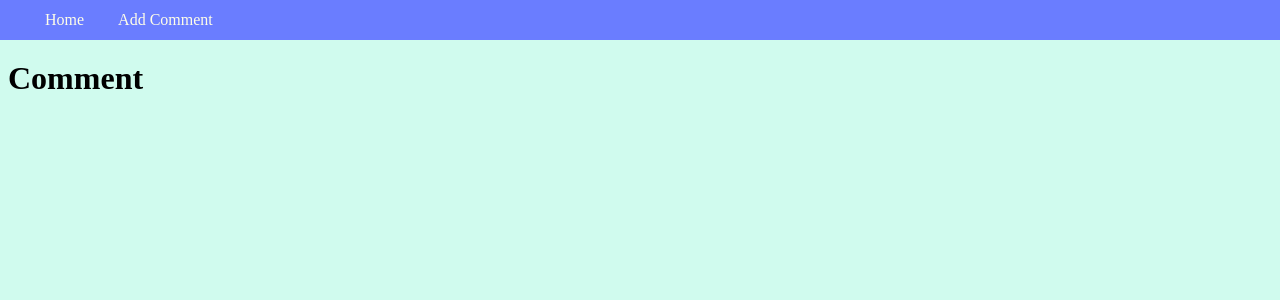
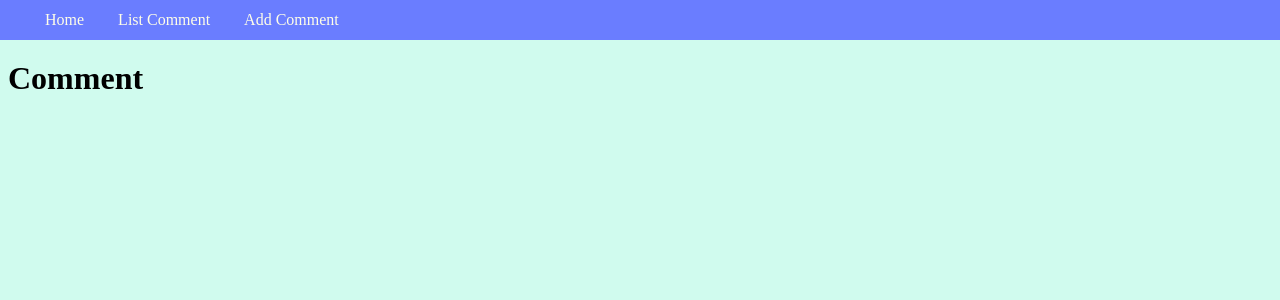
Before and after one commit to Malik-Al/Blog-new_02, a Django app: page /comment/ in a window 1280 px wide. Shown: the top 300 px of the page. Run offline with Django 3.2, Linux system fonts and the light colour scheme; data that the repository does not hold is empty; parts of the project's set-up code (start-up, migrations or seed data) failed here and were passed over.

Commit message:
Добавил дату для комментариев, изменил путь ссылки на список комментариев

```diff
--- a/source/webapp/templates/article/index.html
+++ b/source/webapp/templates/article/index.html
@@ -19,7 +19,7 @@
         <p> <a href="{% url 'article_view' article.pk %}">More...</a>
             <a href="{% url 'article_update' article.pk %}">Edit</a>
             <a href="{% url 'article_delete' article.pk %}">Delete</a>
-            <a href="{% url 'comment_index'  %}">Comment</a>
+
         </p>
         <hr>
     {% endfor %}
--- a/source/webapp/templates/base.html
+++ b/source/webapp/templates/base.html
@@ -23,6 +23,7 @@
    <div class="container">
        <ul class="menu">
            <li><a href="{% url 'index' %}">Home</a></li>
+           <li><a href="{% url 'comment_index'  %}">List Comment</a></li>
            {% block menu %}{% endblock %}
        </ul>
    </div>
--- a/source/webapp/templates/comment/index.html
+++ b/source/webapp/templates/comment/index.html
@@ -10,6 +10,7 @@
         <p>{{ comment.article }}</p>
         <p>{{ comment.author }}</p>
         <p>{{ comment.text }}</p>
+        <p>Created_at: {{ comment.created_at|date:'d.n.Y H:i:s'}}</p>
         <a href="{% url 'comment_update' comment.pk %}">Edit</a>
         <a href="{% url 'comment_delete' comment.pk %}">Delete</a>
         <hr>
```
